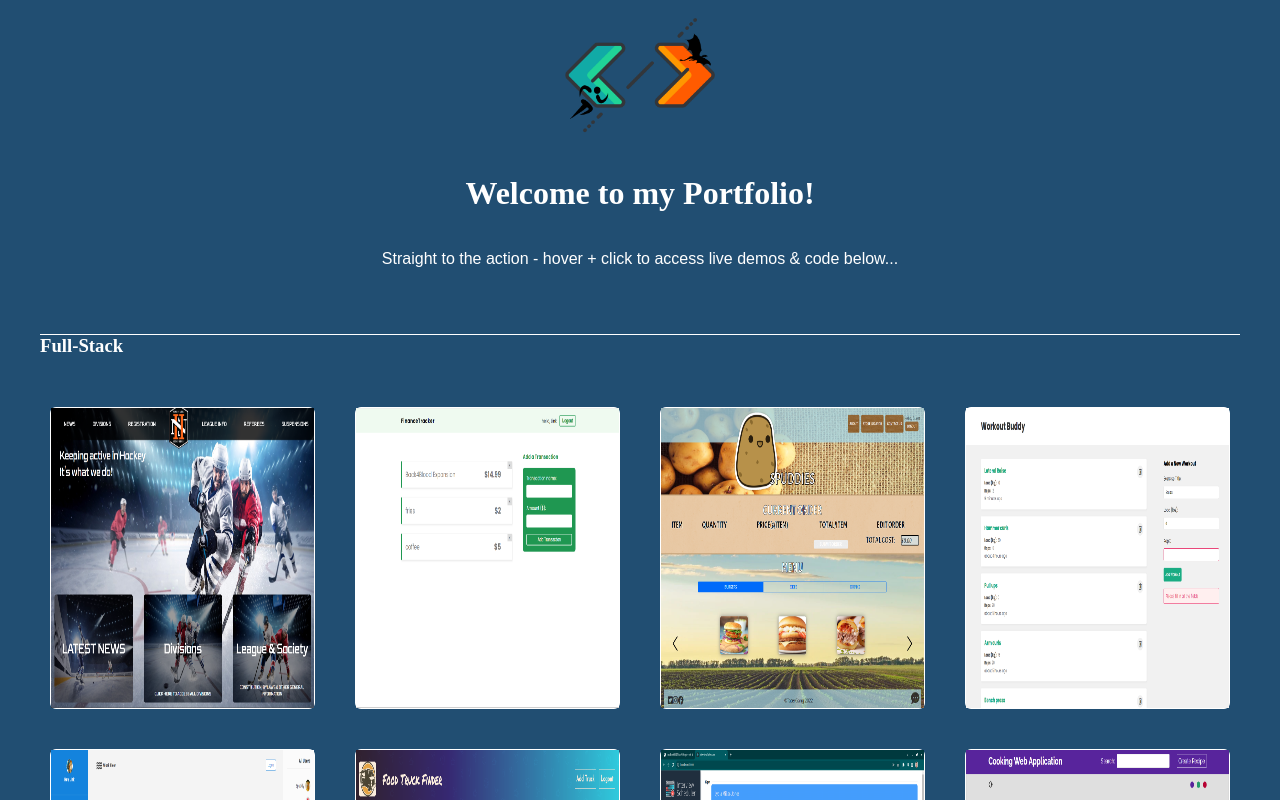
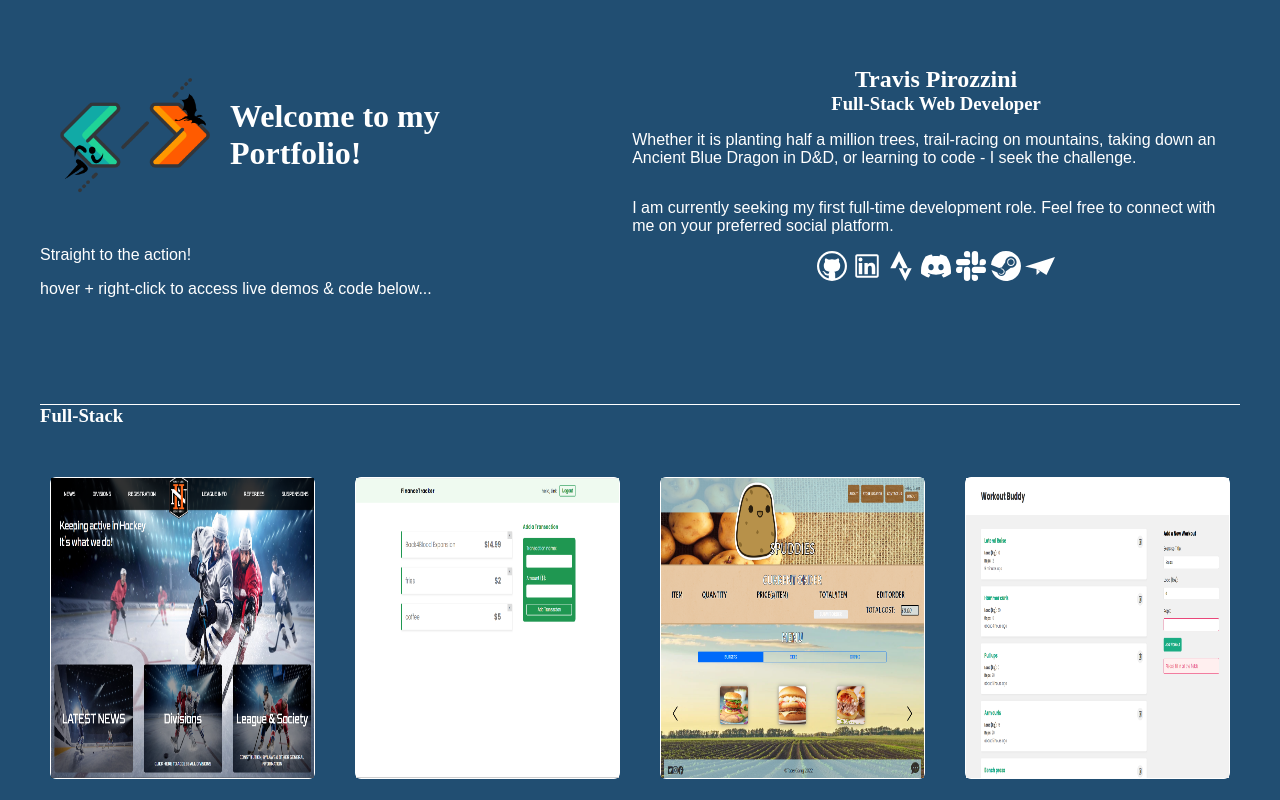
Before and after one commit to T-Pirozzini/T-Pirozzini.github.io, a React (Create React App) app: page / in a window 1280 px wide. Shown: the top 800 px of the page. Built offline with nearby package versions, Linux system fonts and the light colour scheme; a web font is replaced by a local one.

Commit message:
add navbar component

```diff
--- a/package.json
+++ b/package.json
@@ -8,6 +8,7 @@
     "@testing-library/user-event": "^13.5.0",
     "react": "^18.2.0",
     "react-dom": "^18.2.0",
+    "react-icons": "^4.4.0",
     "react-router-dom": "^6.3.0",
     "react-scripts": "5.0.1",
     "web-vitals": "^2.1.4"
--- a/src/App.css
+++ b/src/App.css
@@ -4,26 +4,18 @@
 .App {
   background-color: rgb(33, 78, 114);
   color: #fff;
-  display: flex;
-  flex-direction: column;
-  align-items: center;
 }
-.header {
-  background-color: 1px solid red;
-  display: flex;
-  flex-direction: column;
-  justify-content: center;
-  align-items: center;
+h1, h2, h3 {
+  margin: 0px;
+  padding: 0px;
 }
+
 .App > h1 {
   font-size: 4em;
 }
-h1, h2 {
+h1, h2, h3 {
   font-family: 'Marcellus SC', serif;
 }
 p {
   font-family: 'Kodchasan', sans-serif;
 }
-.logo {
-  width: 150px;
-}
--- a/src/App.js
+++ b/src/App.js
@@ -1,18 +1,11 @@
 import './App.css';
 import Projects from './components/Projects.jsx'
-import CodeLogo from './assets/images/Code-Logo.png'
-
+import Navbar from './components/Navbar'
 
 function App() {
   return (
     <div className="App">
-      <div className="header">
-        <a href="index.html">
-          <img src={CodeLogo} className="logo" alt="logo" />
-        </a>
-        <h1>Welcome to my Portfolio!</h1>
-      </div>
-			<p>Straight to the action - hover + click to access live demos & code below...</p>
+      <Navbar />
       <Projects />
     </div>
   );
--- /dev/null
+++ b/src/components/Navbar.css
@@ -0,0 +1,41 @@
+.heading-main {
+  display: flex;
+  justify-content: space-between;
+  align-items: center;
+}
+.heading-welcome {
+  margin: 40px;
+}
+.link {
+  display: flex;
+  align-items: center;
+  text-decoration: none;
+  color: #fff;
+}
+.logo {
+  width: 150px;
+  padding: 20px;
+}
+
+.social {
+  width: 50%;
+  margin: 40px;
+  display: flex;
+  flex-direction: column;
+  align-items: center;
+}
+.social-title {
+  display: flex;
+  flex-direction: column;
+  align-items: center;
+}
+.social-icons {
+  display: flex;
+  width: 40%;
+  justify-content: space-around;
+  font-size: 30px;
+}
+.social-icons > span:hover {
+  cursor: pointer;
+  color: orange
+}
--- /dev/null
+++ b/src/components/Navbar.jsx
@@ -0,0 +1,42 @@
+import React from 'react'
+import './Navbar.css'
+import CodeLogo from '../assets/images/Code-Logo.png'
+import { VscGithub } from 'react-icons/vsc'
+import { SiMinutemailer } from 'react-icons/si'
+import { AiOutlineLinkedin } from 'react-icons/ai'
+import { SiStrava } from 'react-icons/si'
+import { SiDiscord } from 'react-icons/si'
+import { SiSlack } from 'react-icons/si'
+import { SiSteam } from 'react-icons/si'
+
+export default function Navbar() {
+  return (
+    <div className="heading-main">
+      <div className="heading-welcome">
+      <a className='link' href="index.html">
+        <img src={CodeLogo} className="logo" alt="logo" />
+      <h1>Welcome to my Portfolio!</h1>
+      </a>
+      <p>Straight to the action!</p>
+      <p>hover + right-click to access live demos & code below...</p>
+      </div>
+      <div className="social">
+        <div className="social-title">
+          <h2>Travis Pirozzini</h2>
+          <h3>Full-Stack Web Developer</h3>
+        </div>
+        <p>Whether it is planting half a million trees, trail-racing on mountains, taking down an Ancient Blue Dragon in D&D, or learning to code - I seek the challenge.</p>
+        <p>I am currently seeking my first full-time development role. Feel free to connect with me on your preferred social platform.</p>
+        <div className="social-icons">
+          <span><VscGithub /></span>
+          <span><AiOutlineLinkedin /></span>
+          <span><SiStrava /></span>
+          <span><SiDiscord /></span>
+          <span><SiSlack /></span>
+          <span><SiSteam /></span>
+          <span><SiMinutemailer /></span>
+        </div>
+      </div>
+    </div>
+  )
+}
--- a/src/components/Projects.css
+++ b/src/components/Projects.css
@@ -7,7 +7,7 @@
 }
 .project {
   position: relative;
-  border: .5px solid white;
+  border: 1px solid white;
   border-radius: 6px;
   height: 300px;
   transition: ease-in-out .4s;
```
Also changed, not shown: 1 other file (tests, documents, lock files or other folders).
